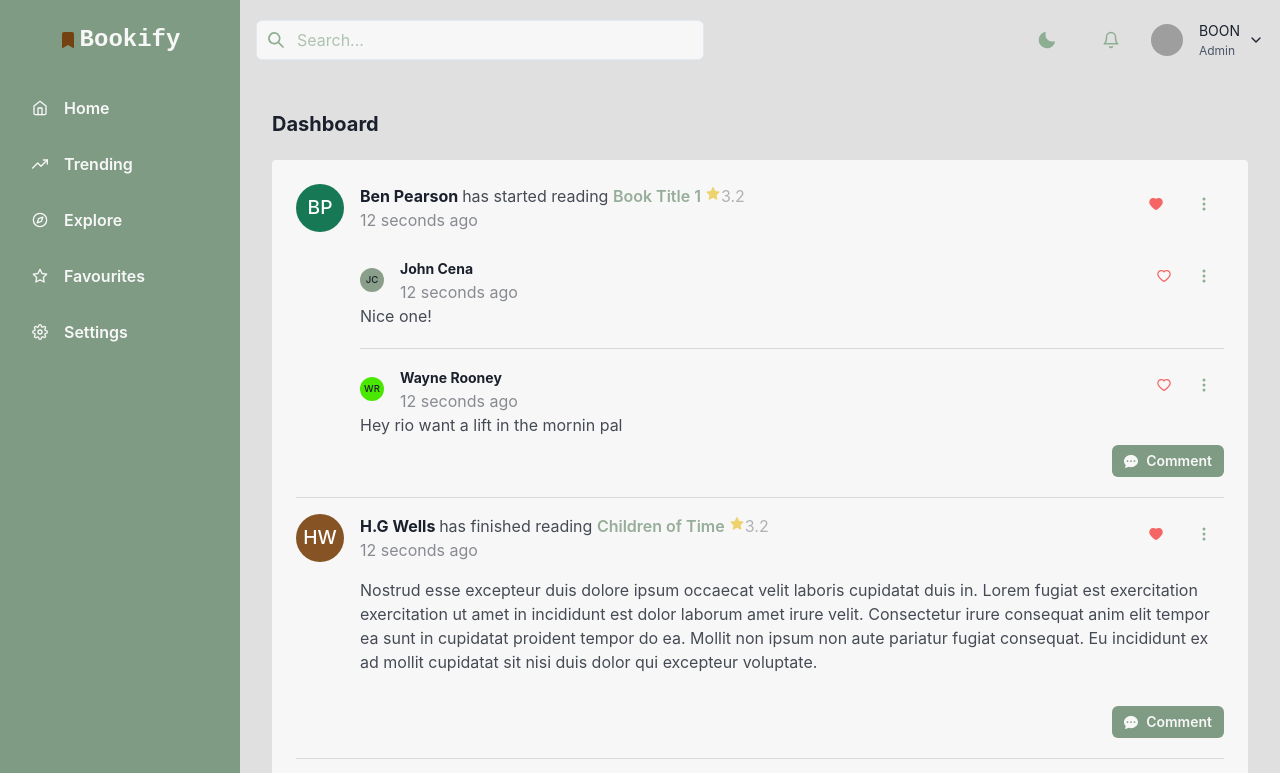
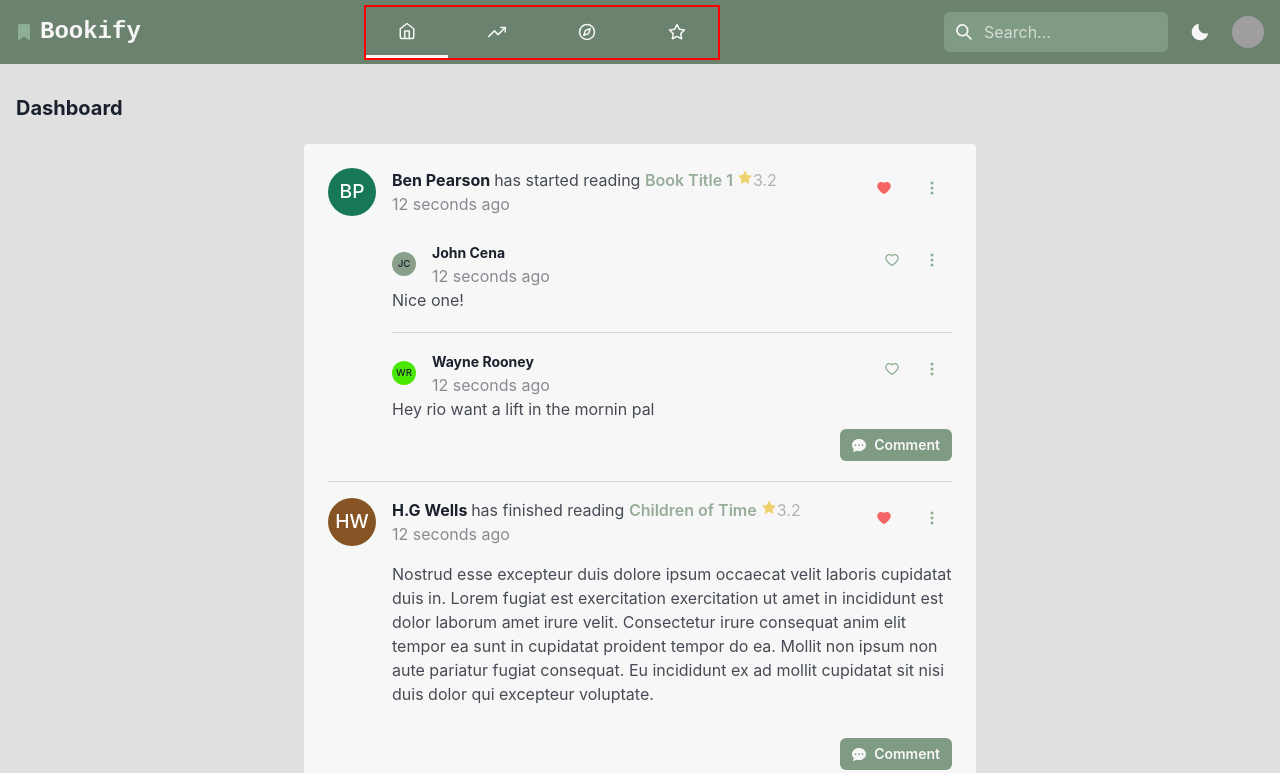
Before and after one commit to pearsonben/feedify, a React (Vite) app in the folder client/: page / in a window 1280 px wide. Shown: the top 773 px of the page. Built offline with nearby package versions, Linux system fonts and the light colour scheme; grey boxes are pictures that could not be loaded.

Commit message:
Removed sidebar. Updated  navbar to have icon links.

```diff
--- a/client/src/components/layout/Layout.tsx
+++ b/client/src/components/layout/Layout.tsx
@@ -1,45 +1,17 @@
 "use client";
 
-import {
-  Box,
-  useColorModeValue,
-  Drawer,
-  DrawerContent,
-  useDisclosure,
-} from "@chakra-ui/react";
+import { Box, useColorModeValue } from "@chakra-ui/react";
 
 import { Outlet } from "react-router-dom";
-import MobileNav from "../MobileNav";
-import SidebarContent from "./SidebarContent";
+import Navbar from "./navbar/Navbar";
 
 const Layout = () => {
-  const { isOpen, onOpen, onClose } = useDisclosure();
-
   return (
     <Box minH="100vh" bg={useColorModeValue("dark.100", "dark.900")}>
-      <SidebarContent
-        onClose={() => onClose}
-        display={{ base: "none", md: "block" }}
-      />
-      <Drawer
-        isOpen={isOpen}
-        placement="left"
-        onClose={onClose}
-        returnFocusOnClose={false}
-        onOverlayClick={onClose}
-        size="full"
-      >
-        <DrawerContent>
-          <SidebarContent onClose={onClose} />
-        </DrawerContent>
-      </Drawer>
-      <MobileNav onOpen={onOpen} />
+      <Navbar />
 
-      {/** Content **/ }
-      <Box ml={{ base: 0, md: 60 }} p="4">
-        <Box p={4} >
-          <Outlet />
-        </Box>
+      <Box p={4}>
+        <Outlet />
       </Box>
     </Box>
   );
--- a/client/src/components/layout/PageLayout.tsx
+++ b/client/src/components/layout/PageLayout.tsx
@@ -8,7 +8,7 @@ interface PageLayoutProps {
 
 export default function PageLayout({ title, children }: PageLayoutProps) {
   return (
-    <Box>
+    <Box mt={20}>
       {title && <PageTitle title={title}></PageTitle>}
       <Box mt={6}>{children}</Box>
     </Box>
--- /dev/null
+++ b/client/src/components/layout/navbar/MobileNavbar.tsx
@@ -0,0 +1,64 @@
+import { Box, Flex, Icon, Stack } from "@chakra-ui/react";
+import NavbarSearch from "./NavbarSearch";
+import { IconType } from "react-icons";
+import { Link } from "react-router-dom";
+
+interface LinkItemProps {
+  name: string;
+  icon: IconType;
+  path: string;
+}
+
+interface MobileNavbarProps {
+  links: LinkItemProps[],
+  closeNav: () => void,
+}
+
+function MobileNavbar({ links, closeNav }: MobileNavbarProps) {
+  return (
+    <Box pb={4} display={{ md: "none" }}>
+      <Stack as={"nav"} spacing={4}>
+        <NavbarSearch />
+
+        {links.map((link) => (
+          <Link to={link.path}>
+            <Box
+              as="a"
+              href="#"
+              style={{ textDecoration: "none" }}
+              _focus={{ boxShadow: "none" }}
+              onClick={closeNav}
+            >
+              <Flex
+                align="center"
+                p="4"
+                mx="4"
+                borderRadius="lg"
+                role="group"
+                cursor="pointer"
+                fontWeight={"semibold"}
+                _hover={{
+                  bg: "primary.300",
+                  color: "dark.50",
+                }}
+                color={"dark.50"}
+              >
+                <Icon
+                  mr="4"
+                  fontSize="16"
+                  _groupHover={{
+                    color: "white",
+                  }}
+                  as={link.icon}
+                />
+                {link.name}
+              </Flex>
+            </Box>
+          </Link>
+        ))}
+      </Stack>
+    </Box>
+  );
+}
+
+export default MobileNavbar;
--- /dev/null
+++ b/client/src/components/layout/navbar/Navbar.tsx
@@ -0,0 +1,176 @@
+"use client";
+
+import {
+  Box,
+  Flex,
+  Avatar,
+  HStack,
+  Text,
+  IconButton,
+  Button,
+  Menu,
+  MenuButton,
+  MenuList,
+  MenuItem,
+  MenuDivider,
+  useDisclosure,
+  useColorModeValue,
+  Icon,
+  useColorMode,
+  Spacer,
+} from "@chakra-ui/react";
+import {
+  HamburgerIcon,
+  CloseIcon,
+  MoonIcon,
+  SunIcon,
+  SearchIcon,
+} from "@chakra-ui/icons";
+import { Link } from "react-router-dom";
+import { BsBookmarkFill } from "react-icons/bs";
+import NavbarSearch from "./NavbarSearch";
+import MobileNavbar from "./MobileNavbar";
+import { FiCompass, FiHome, FiStar, FiTrendingUp } from "react-icons/fi";
+import { IconType } from "react-icons";
+
+interface LinkItemProps {
+  name: string;
+  icon: IconType;
+  path: string;
+  isActive?: boolean;
+}
+const LinkItems: LinkItemProps[] = [
+  { name: "Home", icon: FiHome, path: "/", isActive: true },
+  { name: "Trending", icon: FiTrendingUp, path: "trending" },
+  { name: "Explore", icon: FiCompass, path: "/explore" },
+  { name: "Favourites", icon: FiStar, path: "favourites" },
+];
+
+export default function Navbar() {
+  const { isOpen, onOpen, onClose } = useDisclosure();
+  const { colorMode, toggleColorMode } = useColorMode();
+
+  return (
+    <>
+      <Box
+        w={"100%"}
+        zIndex={10000}
+        position={"fixed"}
+        bg={useColorModeValue("primary.500", "primary.500")}
+        px={4}
+      >
+        <Flex gap={4} alignItems={"center"} h={16}>
+          <IconButton
+            size={"md"}
+            icon={isOpen ? <CloseIcon /> : <HamburgerIcon />}
+            aria-label={"Open Menu"}
+            display={{ md: "none" }}
+            onClick={isOpen ? onClose : onOpen}
+          />
+          <HStack spacing={8} alignItems={"center"}>
+            <Box>
+              <Link to={"/"}>
+                <HStack>
+                  <Icon
+                    color={useColorModeValue("primary.300", "primary.300")}
+                    as={BsBookmarkFill}
+                  ></Icon>
+
+                  <Text
+                    fontSize="2xl"
+                    fontFamily="monospace"
+                    fontWeight="bold"
+                    color={"dark.50"}
+                  >
+                    Bookify
+                  </Text>
+                </HStack>
+              </Link>
+            </Box>
+          </HStack>
+          <Spacer />
+          <HStack border={"2px solid red"} display={{ base: "none", md: "flex" }}>
+            {LinkItems.map((link) => (
+              <Link to={link.path}>
+                <Box borderBottomWidth={link.isActive ? "3px": "none"} borderBottomColor={"dark.50"} >
+                  <IconButton
+                    px={8}
+                    size="lg"
+                    variant="ghost"
+                    aria-label="Search"
+                    _hover={{
+                      bg: "primary.300",
+                    }}
+                    color={"dark.50"}
+                    icon={
+                      <Icon
+                        size={"lg"}
+                        _groupHover={{
+                          color: "white",
+                        }}
+                        as={link.icon}
+                      />
+                    }
+                  />
+                </Box>
+              </Link>
+            ))}
+          </HStack>
+          <Spacer />
+          <Flex gap={2} alignItems={"center"}>
+            <Box display={{ base: "none", lg: "flex" }}>
+              <NavbarSearch />
+            </Box>
+            <Box display={{ lg: "none" }}>
+              <IconButton
+                size="lg"
+                variant="ghost"
+                aria-label="Search"
+                _hover={{
+                  bg: "primary.300",
+                }}
+                color={"dark.50"}
+                icon={<SearchIcon />}
+              />
+            </Box>
+            <IconButton
+              size="lg"
+              variant="ghost"
+              aria-label="toggle light mode"
+              _hover={{
+                bg: "primary.300",
+              }}
+              onClick={toggleColorMode}
+              color={"dark.50"}
+              icon={colorMode === "light" ? <MoonIcon /> : <SunIcon />}
+            />
+            <Menu>
+              <MenuButton
+                as={Button}
+                rounded={"full"}
+                variant={"link"}
+                cursor={"pointer"}
+                minW={0}
+              >
+                <Avatar
+                  size={"sm"}
+                  src={
+                    "https://images.unsplash.com/photo-1493666438817-866a91353ca9?ixlib=rb-0.3.5&q=80&fm=jpg&crop=faces&fit=crop&h=200&w=200&s=b616b2c5b373a80ffc9636ba24f7a4a9"
+                  }
+                />
+              </MenuButton>
+              <MenuList>
+                <MenuItem>Link 1</MenuItem>
+                <MenuItem>Link 2</MenuItem>
+                <MenuDivider />
+                <MenuItem>Link 3</MenuItem>
+              </MenuList>
+            </Menu>
+          </Flex>
+        </Flex>
+
+        {isOpen ? <MobileNavbar closeNav={onClose} links={LinkItems} /> : null}
+      </Box>
+    </>
+  );
+}
--- /dev/null
+++ b/client/src/components/layout/navbar/NavbarSearch.tsx
@@ -0,0 +1,22 @@
+import { SearchIcon } from "@chakra-ui/icons";
+import { Input, InputGroup, InputLeftElement } from "@chakra-ui/react";
+
+function NavbarSearch() {
+  return (
+    <InputGroup w={{base:"100%", md: "3xs"}} display={{ md: "inline-block" }}>
+      <InputLeftElement pointerEvents="none">
+        <SearchIcon color="dark.50" />
+      </InputLeftElement>
+      <Input
+        focusBorderColor="dark.50"
+        bg={"primary.400"}
+        type="tel"
+        border={"none"}
+        placeholder="Search..."
+        _placeholder={{ opacity: 0.7, color: "dark.50" }}
+      />
+    </InputGroup>
+  );
+}
+
+export default NavbarSearch;
--- a/client/src/features/home/HomeDashboard.tsx
+++ b/client/src/features/home/HomeDashboard.tsx
@@ -1,10 +1,17 @@
 import PostsList from "./PostsList";
 import PageLayout from "../../components/layout/PageLayout";
+import { Flex, Spacer } from "@chakra-ui/react";
 
 export default function HomeDashboard() {
   return (
-    <PageLayout title="Dashboard">
-      <PostsList />
-    </PageLayout>
+    <>
+      <PageLayout title="Dashboard">
+        <Flex w={"100%"}>
+          <Spacer />
+          <PostsList />
+          <Spacer />
+        </Flex>
+      </PageLayout>
+    </>
   );
 }
--- a/client/src/features/home/PostsList.tsx
+++ b/client/src/features/home/PostsList.tsx
@@ -64,7 +64,7 @@ const posts: UserPost[] = [
 export default function PostsList() {
   return (
     <Box
-      maxW={"6xl"}
+      w={"2xl"}
       sx={{ borderRadius: "4px" }}
       p={6}
       bg={useColorModeValue("dark.50", "dark.800")}
--- a/client/src/features/home/postcard/comment/CommentCardHeader.tsx
+++ b/client/src/features/home/postcard/comment/CommentCardHeader.tsx
@@ -1,5 +1,5 @@
 
-import { Text, Flex, Box, Avatar, Heading, Spacer, IconButton } from '@chakra-ui/react'
+import { Text, Flex, Box, Avatar, Heading, IconButton } from '@chakra-ui/react'
 
 import { AiFillHeart, AiOutlineHeart } from 'react-icons/ai'
 import { BsThreeDotsVertical } from 'react-icons/bs'
@@ -30,7 +30,7 @@ function CommentCardHeader({name, iconSource, liked}: CommentCardHeaderProps) {
           colorScheme="gray"
           variant="ghost"
           aria-label="like"
-          color={"red.400"}
+          color={"primary.300"}
           icon={liked ? <AiFillHeart /> : <AiOutlineHeart />}
         ></IconButton>
         <IconButton
--- a/client/src/pages/settings/SettingsDashboard.tsx
+++ b/client/src/pages/settings/SettingsDashboard.tsx
@@ -1,6 +1,5 @@
-
-
+import PageLayout from "../../components/layout/PageLayout";
 
 export default function SettingsDashboard() {
-    return <h1>This is the settings dashboard.</h1>
+  return <PageLayout title="This is the settings dashboard">settings page</PageLayout>;
 }
```
Also changed, not shown: client/src/components/layout/navbar/NavbarLinkIcon.tsx (added, +25 -0 lines).
